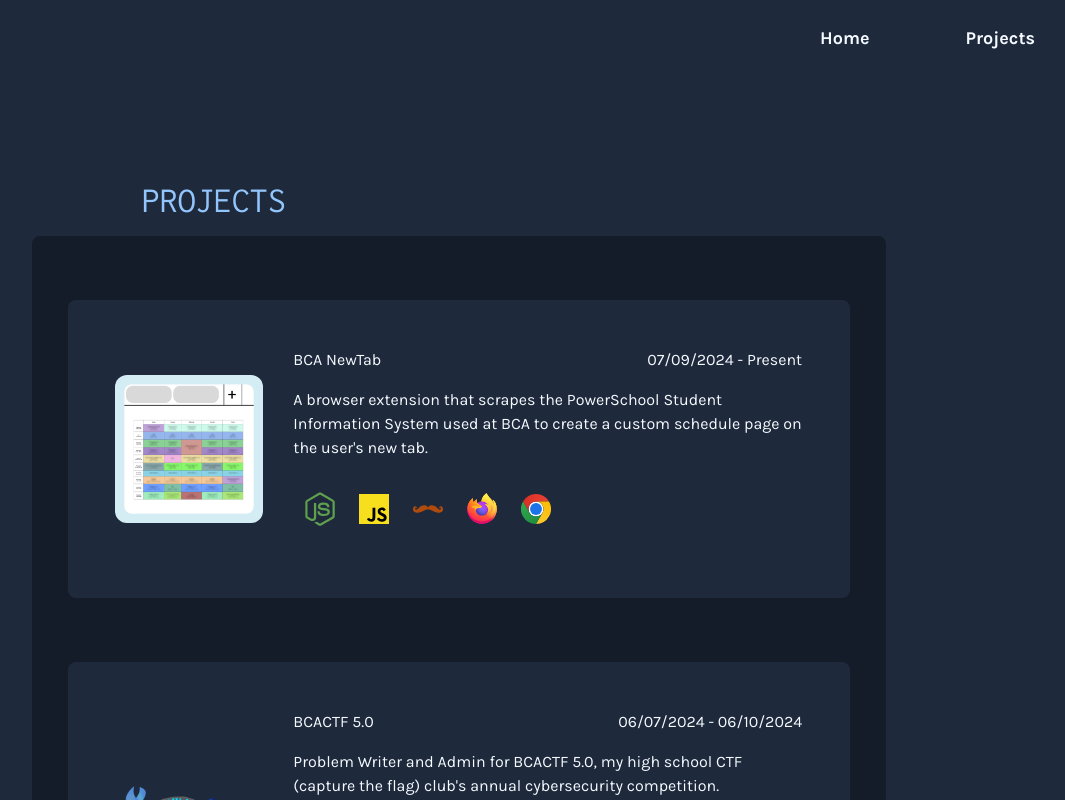
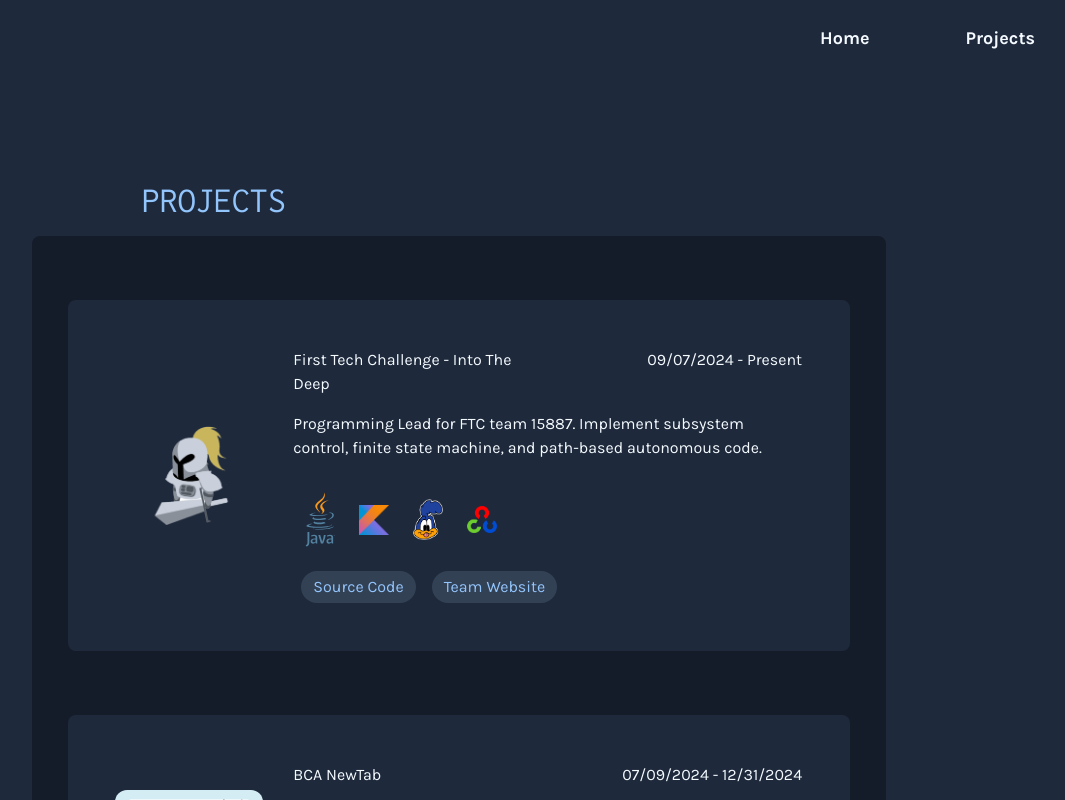
Before and after one commit to mud-ali/website, a Next.js app: page /projects in a window 1280 px wide. Shown: the top 800 px of the page, without its empty margins (181-1246 px from the left). Built offline with nearby package versions, Linux system fonts and the light colour scheme.

Commit message:
add into the deep to projects

```diff
--- a/components/Project.tsx
+++ b/components/Project.tsx
@@ -60,6 +60,7 @@
                                     height={30}
                                     width={30}
                                     className={`mx-3`}
+                                    key={i}
                                 />
                             )
                         })
--- a/data/projectInfo.ts
+++ b/data/projectInfo.ts
@@ -28,20 +28,20 @@
 import type { Project } from "@/types/project"
 
 export const projectInfo : Project[] = [
-    // {
-    //     name: "First Tech Challenge - Into The Deep",
-    //     desc: "",
-    //     icon: Titanium,
-    //     when: "09/09/2023 - 02/25/2024",
-    //     url: [["https://github.com/titanium-knights/knightmares-centerstage-2023", "Early Season Source"], ["https://github.com/titanium-knights/knightmares-centerstage-2024", "Final Robot Source"], ["https://titanium-knights.github.io", "Team Website"]],
-    //     tech: [Java, Kotlin, Roadrunner, OpenCV],
-    //     techTitle: ["Java", "Kotlin", "Roadrunner", "OpenCV"]
-    // },
+    {
+        name: "First Tech Challenge - Into The Deep",
+        desc: "Programming Lead for FTC team 15887. Implement subsystem control, finite state machine, and path-based autonomous code.",
+        icon: Titanium,
+        when: "09/07/2024 - Present",
+        url: [["https://github.com/titanium-knights/all-knighters-into-the-deep-24-25", "Source Code"], ["https://titanium-knights.github.io", "Team Website"]],
+        tech: [Java, Kotlin, Roadrunner, OpenCV],
+        techTitle: ["Java", "Kotlin", "Roadrunner", "OpenCV"]
+    },
     {
         name: "BCA NewTab",
         desc: "A browser extension that scrapes the PowerSchool Student Information System used at BCA to create a custom schedule page on the user's new tab.",
         icon: NewTabExt,
-        when: "07/09/2024 - Present",
+        when: "07/09/2024 - 12/31/2024",
         url: [],
         tech: [Node, Javascript, Handlebars, Firefox, Chrome],
         techTitle: ["NodeJS", "JavaScript", "Handlebars", "Firefox Addons API", "Chrome Extensions API"]
```
